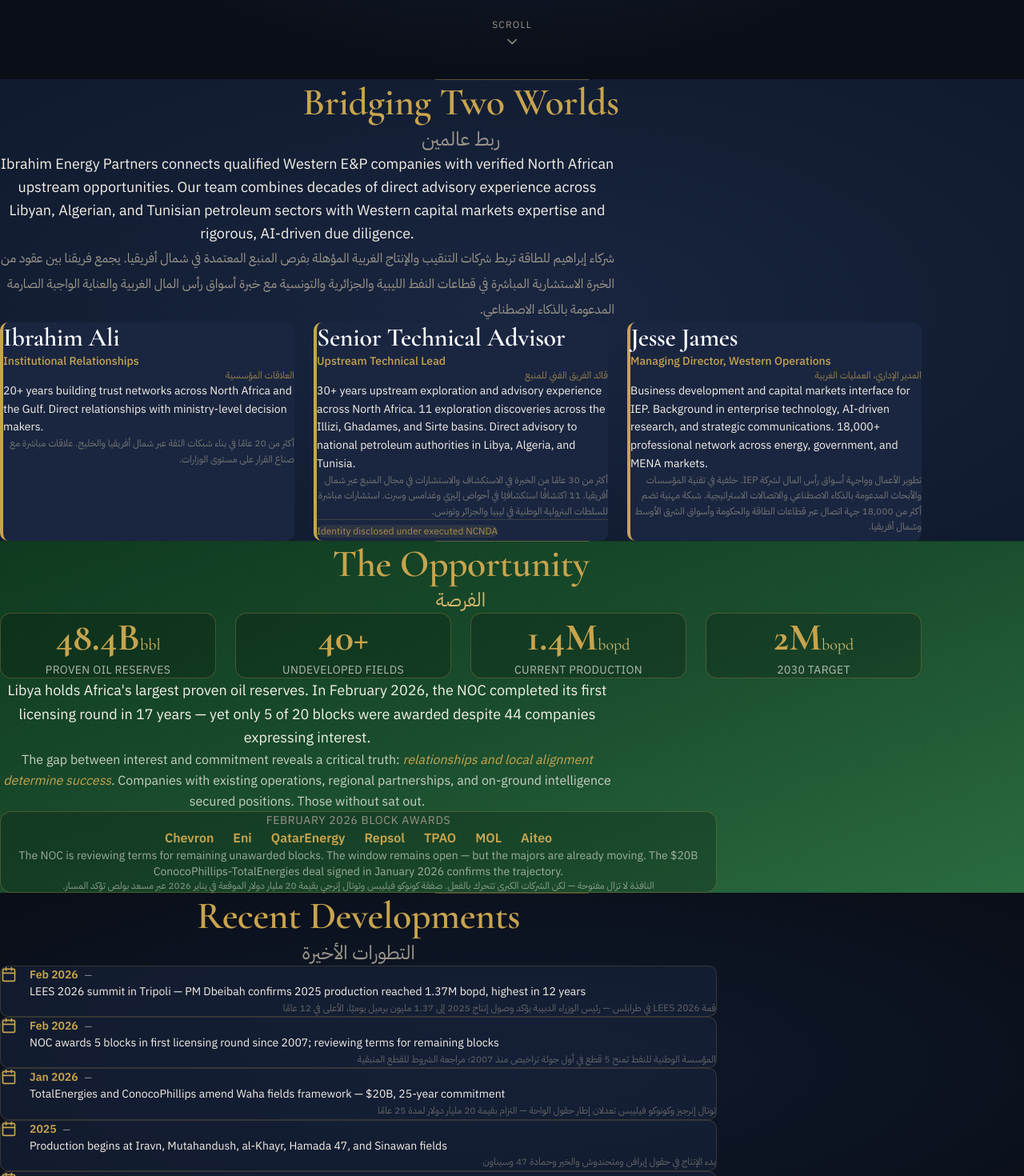
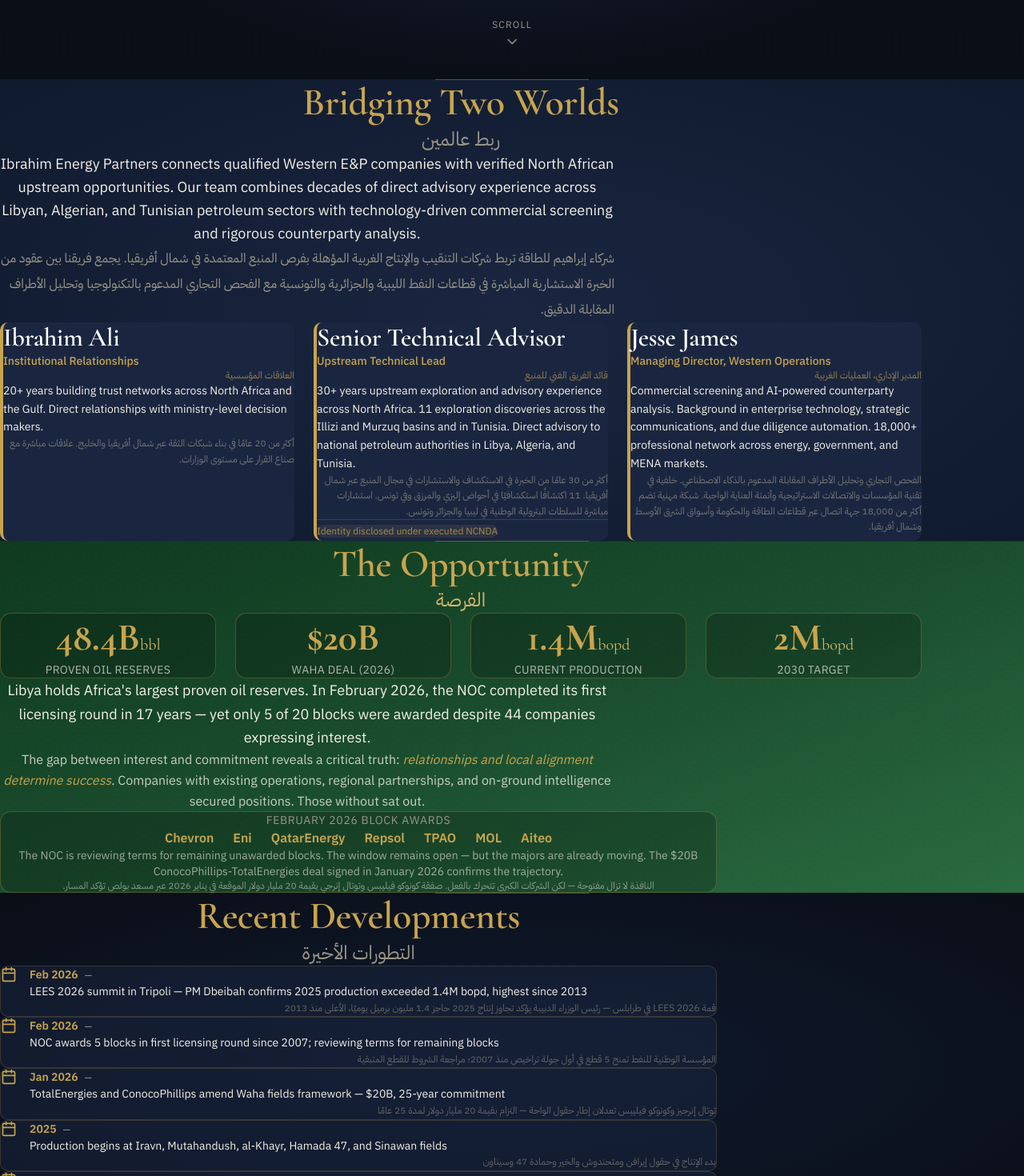
Before and after one commit to KJfamily33/ibrahim, a Next.js app: page / in a window 1280 px wide. Shown: the part 701-2171 px from the top of the page at 80% size. Built offline with nearby package versions, Linux system fonts and the light colour scheme.

Commit message:
Win Win WIN

```diff
--- a/app/CLAUDE.md
+++ b/app/CLAUDE.md
@@ -26,7 +26,9 @@
 
 | ID | Time | T | Title | Read |
 |----|------|---|-------|------|
-| #12572 | 7:45 PM | 🔴 | Block Winners List Corrected with Actual Award Recipients | ~366 |
+| #12574 | 7:45 PM | ✅ | Recent Developments Timeline Updated for Consistency | ~326 |
+| #12573 | " | ✅ | Second Licensing Round Language Made More Accurate | ~358 |
+| #12572 | " | 🔴 | Block Winners List Corrected with Actual Award Recipients | ~366 |
 | #12571 | " | 🔴 | Block Count Corrected to Reflect Actual NOC Offering | ~305 |
 | #12570 | 7:44 PM | 🔴 | Production Target Corrected to Official NOC 2030 Goal | ~302 |
 | #12569 | " | ✅ | Ibrahim Ali Team Bio Updated for Professional Energy Context | ~369 |
@@ -35,4 +37,14 @@
 | #12565 | 4:56 PM | ✅ | Download Icon Import Added | ~319 |
 | #12564 | 4:55 PM | ✅ | Organization Schema Metadata Updated with Vancouver Address | ~388 |
 | #12560 | 4:25 PM | 🔴 | Footer LinkedIn Links Corrected | ~324 |
+
+### Mar 6, 2026
+
+| ID | Time | T | Title | Read |
+|----|------|---|-------|------|
+| #14535 | 4:49 AM | ✅ | Jesse James bio updated to reflect commercial screening and counterparty analysis role | ~418 |
+| #14534 | 4:48 AM | ✅ | About section Arabic translation updated to match English messaging changes | ~340 |
+| #14533 | " | ✅ | About section description updated to emphasize technology-driven screening | ~323 |
+| #14532 | " | ✅ | Senior Technical Advisor bio updated with corrected basin references | ~275 |
+| #14530 | 4:47 AM | 🔵 | Ibrahim Energy Partners website structure analyzed | ~489 |
 </claude-mem-context>
--- a/app/page.tsx
+++ b/app/page.tsx
@@ -95,7 +95,7 @@
 
   const stats = [
     { value: "48.4B", label: "Reserves (bbl)" },
-    { value: "40+", label: "Undeveloped Fields" },
+    { value: "$20B", label: "Waha Deal (2026)" },
     { value: "1.4M", label: "bopd Production" },
     { value: "30yr", label: "Advisory Experience" },
   ]
@@ -112,8 +112,8 @@
       name: "Senior Technical Advisor",
       role: "Upstream Technical Lead",
       roleAr: "قائد الفريق الفني للمنبع",
-      description: "30+ years upstream exploration and advisory experience across North Africa. 11 exploration discoveries across the Illizi, Ghadames, and Sirte basins. Direct advisory to national petroleum authorities in Libya, Algeria, and Tunisia.",
-      descriptionAr: "أكثر من 30 عامًا من الخبرة في الاستكشاف والاستشارات في مجال المنبع عبر شمال أفريقيا. 11 اكتشافًا استكشافيًا في أحواض إليزي وغدامس وسرت. استشارات مباشرة للسلطات البترولية الوطنية في ليبيا والجزائر وتونس.",
+      description: "30+ years upstream exploration and advisory experience across North Africa. 11 exploration discoveries across the Illizi and Murzuq basins and in Tunisia. Direct advisory to national petroleum authorities in Libya, Algeria, and Tunisia.",
+      descriptionAr: "أكثر من 30 عامًا من الخبرة في الاستكشاف والاستشارات في مجال المنبع عبر شمال أفريقيا. 11 اكتشافًا استكشافيًا في أحواض إليزي والمرزق وفي تونس. استشارات مباشرة للسلطات البترولية الوطنية في ليبيا والجزائر وتونس.",
       badge: "Identity disclosed under executed NCNDA",
       badgeAr: "يتم الكشف عن الهوية بموجب اتفاقية عدم الإفصاح الموقعة",
     },
@@ -121,8 +121,8 @@
       name: "Jesse James",
       role: "Managing Director, Western Operations",
       roleAr: "المدير الإداري، العمليات الغربية",
-      description: "Business development and capital markets interface for IEP. Background in enterprise technology, AI-driven research, and strategic communications. 18,000+ professional network across energy, government, and MENA markets.",
-      descriptionAr: "تطوير الأعمال وواجهة أسواق رأس المال لشركة IEP. خلفية في تقنية المؤسسات والأبحاث المدعومة بالذكاء الاصطناعي والاتصالات الاستراتيجية. شبكة مهنية تضم أكثر من 18,000 جهة اتصال عبر قطاعات الطاقة والحكومة وأسواق الشرق الأوسط وشمال أفريقيا.",
+      description: "Commercial screening and AI-powered counterparty analysis. Background in enterprise technology, strategic communications, and due diligence automation. 18,000+ professional network across energy, government, and MENA markets.",
+      descriptionAr: "الفحص التجاري وتحليل الأطراف المقابلة المدعوم بالذكاء الاصطناعي. خلفية في تقنية المؤسسات والاتصالات الاستراتيجية وأتمتة العناية الواجبة. شبكة مهنية تضم أكثر من 18,000 جهة اتصال عبر قطاعات الطاقة والحكومة وأسواق الشرق الأوسط وشمال أفريقيا.",
     },
   ]
 
@@ -417,14 +417,14 @@
             <p className="text-lg text-cream leading-relaxed mb-6">
               Ibrahim Energy Partners connects qualified Western E&P companies with verified North
               African upstream opportunities. Our team combines decades of direct advisory experience
-              across Libyan, Algerian, and Tunisian petroleum sectors with Western capital markets
-              expertise and rigorous, AI-driven due diligence.
+              across Libyan, Algerian, and Tunisian petroleum sectors with
+              technology-driven commercial screening and rigorous counterparty analysis.
             </p>
             <p className="font-arabic text-base text-warm-gray leading-loose text-right" dir="rtl" lang="ar">
               شركاء إبراهيم للطاقة تربط شركات التنقيب والإنتاج الغربية المؤهلة بفرص المنبع المعتمدة
               في شمال أفريقيا. يجمع فريقنا بين عقود من الخبرة الاستشارية المباشرة في قطاعات النفط
-              الليبية والجزائرية والتونسية مع خبرة أسواق رأس المال الغربية والعناية الواجبة الصارمة
-              المدعومة بالذكاء الاصطناعي.
+              الليبية والجزائرية والتونسية مع
+              الفحص التجاري المدعوم بالتكنولوجيا وتحليل الأطراف المقابلة الدقيق.
             </p>
           </div>
 
@@ -482,7 +482,7 @@
           <div className={`grid grid-cols-2 lg:grid-cols-4 gap-4 sm:gap-6 mb-12 ${visibleSections.has("opportunity") ? "animate-fade-in-up delay-200" : "opacity-0"}`}>
             {[
               { stat: "48.4B", unit: "bbl", label: "Proven Oil Reserves" },
-              { stat: "40+", unit: "", label: "Undeveloped Fields" },
+              { stat: "$20B", unit: "", label: "Waha Deal (2026)" },
               { stat: "1.4M", unit: "bopd", label: "Current Production" },
               { stat: "2M", unit: "bopd", label: "2030 Target" },
             ].map((item, index) => (
@@ -562,8 +562,8 @@
             {[
               {
                 date: "Feb 2026",
-                text: "LEES 2026 summit in Tripoli — PM Dbeibah confirms 2025 production reached 1.37M bopd, highest in 12 years",
-                textAr: "قمة LEES 2026 في طرابلس — رئيس الوزراء الدبيبة يؤكد وصول إنتاج 2025 إلى 1.37 مليون برميل يوميًا، الأعلى في 12 عامًا",
+                text: "LEES 2026 summit in Tripoli — PM Dbeibah confirms 2025 production exceeded 1.4M bopd, highest since 2013",
+                textAr: "قمة LEES 2026 في طرابلس — رئيس الوزراء الدبيبة يؤكد تجاوز إنتاج 2025 حاجز 1.4 مليون برميل يوميًا، الأعلى منذ 2013",
               },
               {
                 date: "Feb 2026",
```
